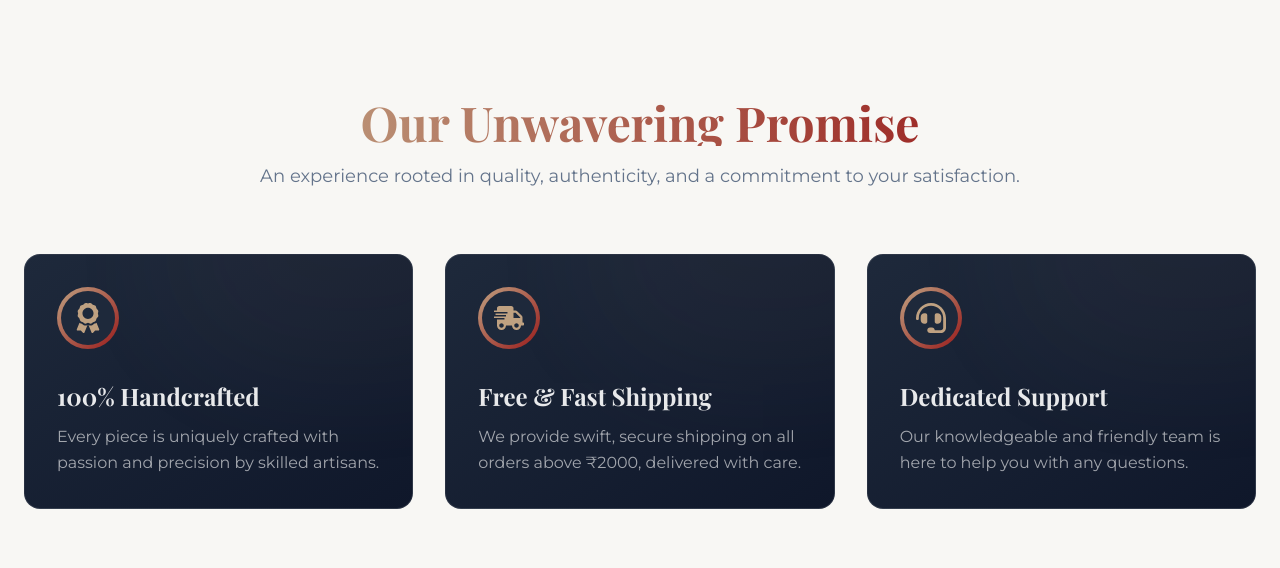
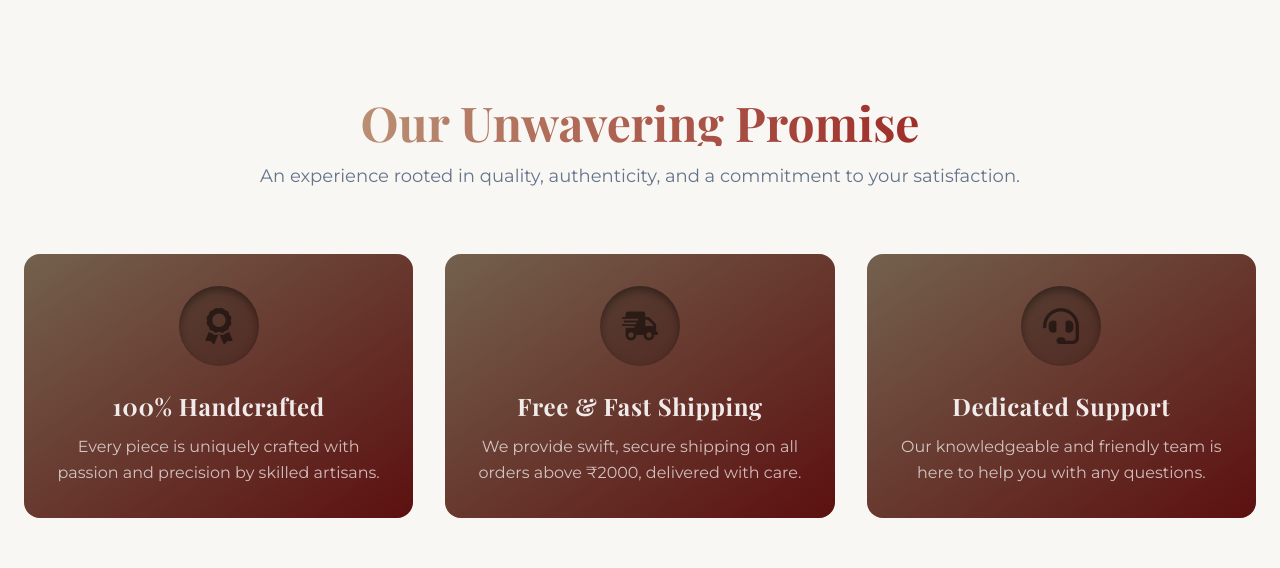
Before and after one commit to shubhampawale7/brb-art-fusion-MERN, a React (Vite) app in the folder client/: page / in a window 1280 px wide. Shown: the part 2920-3488 px from the top of the page. Built offline with nearby package versions, Linux system fonts and the light colour scheme; no server answers.

Commit message:
feat: enhance PromiseItem component with new design and improved animations

```diff
--- a/client/src/components/home/BrandPromise.jsx
+++ b/client/src/components/home/BrandPromise.jsx
@@ -1,19 +1,18 @@
 import { motion } from "framer-motion";
 import { FaAward, FaShippingFast, FaHeadset } from "react-icons/fa";
 
-// --- Redesigned PromiseItem Sub-Component ---
-// "Polished Marble & Gold" Design: A luxurious, dark-themed card with dynamic glow effects.
+// --- "Polished Liquid Metal" PromiseItem Card ---
 const PromiseItem = ({ icon, title, text, animationDelay }) => {
   const cardVariants = {
-    hidden: { opacity: 0, scale: 0.9, y: 40 },
+    hidden: { opacity: 0, filter: "blur(8px)", y: 30 },
     visible: {
       opacity: 1,
-      scale: 1,
+      filter: "blur(0px)",
       y: 0,
       transition: {
-        duration: 0.7,
+        duration: 0.8,
         delay: animationDelay,
-        ease: [0.16, 1, 0.3, 1], // A sharp, impactful ease
+        ease: [0.22, 1, 0.36, 1], // A very smooth 'out-expo' ease
       },
     },
   };
@@ -21,30 +20,47 @@ const PromiseItem = ({ icon, title, text, animationDelay }) => {
   return (
     <motion.div
       variants={cardVariants}
-      className="group relative rounded-2xl overflow-hidden border border-white/10 bg-gradient-to-br from-slate-800 to-slate-900 p-8 transition-all duration-300 hover:border-brand-gold/30 hover:-translate-y-2"
+      className="group relative rounded-2xl overflow-hidden
+                 bg-gradient-to-br from-brand-gold to-brand-accent
+                 transition-all duration-500 ease-in-out"
     >
-      {/* Background Glow Effect */}
-      <div className="absolute -top-1/2 -right-1/3 w-full h-full bg-brand-gold/10 rounded-full blur-3xl opacity-40 transition-all duration-700 group-hover:opacity-70 group-hover:-right-1/4" />
+      {/* Muted Overlay that fades on hover */}
+      <div className="absolute inset-0 bg-black/40 transition-all duration-500 group-hover:bg-black/10"></div>
 
-      <div className="relative z-10">
-        {/* Golden Medallion Icon */}
-        <div className="mb-6 inline-block p-1 bg-gradient-to-br from-brand-gold to-brand-accent rounded-full transition-all duration-300 group-hover:scale-110 group-hover:shadow-[0_0_20px_theme(colors.brand.gold)]">
-          <div className="bg-slate-800 rounded-full p-3">
-            <div className="text-3xl text-brand-gold">{icon}</div>
-          </div>
+      <div className="relative p-8 text-center h-full flex flex-col items-center justify-center">
+        {/* Debossed Icon Effect */}
+        <div
+          className="mb-6 flex h-20 w-20 items-center justify-center rounded-full
+                     bg-black/20 shadow-[inset_0_4px_8px_rgba(0,0,0,0.4)]
+                     transition-all duration-500 group-hover:bg-black/10"
+        >
+          <span className="text-4xl text-black/50 transition-all duration-500 group-hover:text-white/80">
+            {icon}
+          </span>
         </div>
 
         {/* Content */}
-        <h3 className="mb-3 text-2xl font-serif font-bold text-white/90">
-          {title}
-        </h3>
-        <p className="text-white/60 leading-relaxed">{text}</p>
+        <div className="relative z-10">
+          <h3 className="relative mb-3 text-2xl font-serif font-semibold text-white/90 tracking-wide">
+            {title}
+            {/* Animated Underline */}
+            <span
+              className="absolute bottom-[-8px] left-1/2 -translate-x-1/2 h-[2px] w-1/3
+                         bg-brand-gold
+                         origin-center scale-x-0 transition-transform duration-500 ease-in-out
+                         group-hover:scale-x-100"
+            />
+          </h3>
+          <p className="text-white/70 leading-relaxed transition-colors duration-500 group-hover:text-white/80">
+            {text}
+          </p>
+        </div>
       </div>
     </motion.div>
   );
 };
 
-// --- Main BrandPromise Component (No changes needed here) ---
+// --- Main BrandPromise Component (No changes needed) ---
 const BrandPromise = () => {
   const promises = [
     {
@@ -57,20 +73,19 @@ const BrandPromise = () => {
       icon: <FaShippingFast />,
       title: "Free & Fast Shipping",
       text: "We provide swift, secure shipping on all orders above ₹2000, delivered with care.",
-      delay: 0.2,
+      delay: 0.15,
     },
     {
       icon: <FaHeadset />,
       title: "Dedicated Support",
       text: "Our knowledgeable and friendly team is here to help you with any questions.",
-      delay: 0.4,
+      delay: 0.3,
     },
   ];
 
   return (
     <section className="py-20 sm:py-28 bg-page-bg">
       <div className="container mx-auto px-4 sm:px-6">
-        {/* Section Header with Gradient Text */}
         <motion.div
           className="text-center max-w-3xl mx-auto mb-16"
           initial={{ opacity: 0, y: 20 }}
@@ -87,7 +102,6 @@ const BrandPromise = () => {
           </p>
         </motion.div>
 
-        {/* Grid of Promises with staggered animation */}
         <motion.div
           className="grid grid-cols-1 md:grid-cols-2 lg:grid-cols-3 gap-8"
           initial="hidden"
```
